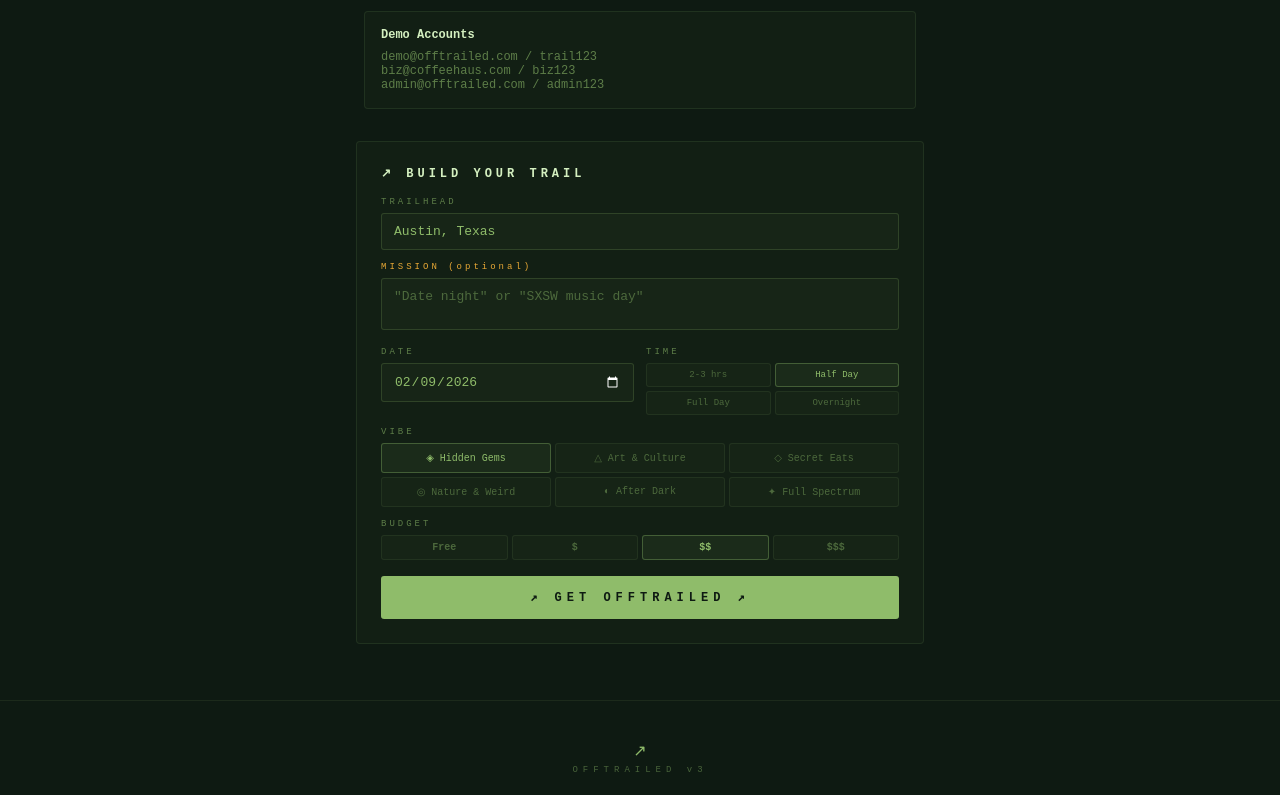
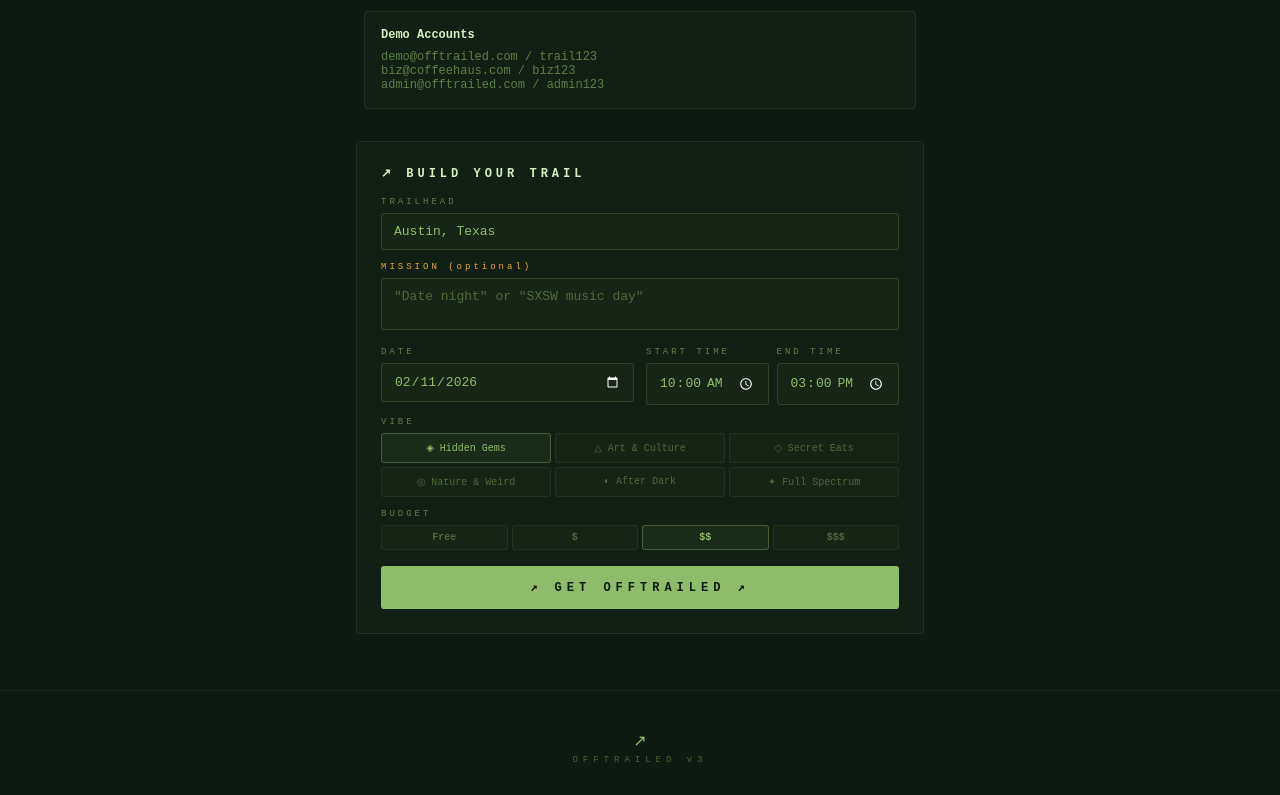
Before and after one commit to petranomics/offtrailed, a React (Vite) app: page / in a window 1280 px wide. Shown: the part 653-1448 px from the top of the page. Built offline with nearby package versions, Linux system fonts and the light colour scheme.

Commit message:
Replace duration dropdown with customizable start/end times and auto-set current date

```diff
--- a/src/App.jsx
+++ b/src/App.jsx
@@ -78,10 +78,14 @@
 
   // Builder
   var [loc, setLoc] = useState("Austin, Texas");
-  var [date, setDate] = useState("2026-02-09");
+  var today = new Date();
+  var todayStr = today.getFullYear() + "-" + String(today.getMonth() + 1).padStart(2, "0") + "-" + String(today.getDate()).padStart(2, "0");
+  var nowStr = String(today.getHours()).padStart(2, "0") + ":" + String(today.getMinutes()).padStart(2, "0");
+  var [date, setDate] = useState(todayStr);
+  var [startTime, setStartTime] = useState("10:00");
+  var [endTime, setEndTime] = useState("15:00");
   var [vibe, setVibe] = useState("hidden-gems");
   var [budget, setBudget] = useState("$$");
-  var [duration, setDuration] = useState("half");
   var [mission, setMission] = useState("");
   var [loading, setLoading] = useState(false);
   var [ldMsg, setLdMsg] = useState("");
@@ -142,7 +146,9 @@
     try {
       var activeBoosts = boosts.filter(function (b) { return b.on; });
       var boostHints = activeBoosts.length > 0 ? "\n\nAlgorithm Control (apply these biases):\n" + activeBoosts.map(function (b) { return (b.type === "highlight" ? "[+" + b.pct + "%] HIGHLIGHT" : "[-" + b.pct + "%] LOWLIGHT") + ": " + b.name; }).join("\n") : "";
-      var query = (mission ? "Focus on: " + mission + "\n" : "") + "Itinerary for " + loc + " on " + date + ", duration: " + duration + " day, vibe: " + vibe + ", budget: " + budget + ". " + (duration === "couple" ? "3-4" : duration === "half" ? "4-5" : duration === "full" ? "6-8" : "8-10") + " real stops." + boostHints + "\nJSON: {\"stops\":[{\"time\":\"10 AM\",\"name\":\"N\",\"category\":\"food\",\"description\":\"Desc\",\"insider_tip\":\"Tip\",\"est_cost\":\"$10\"}],\"trail_note\":\"Note\",\"total_est_cost\":\"$X\"}";
+      var durationHours = Math.abs((endTime.split(":")[0] - startTime.split(":")[0]) + (endTime.split(":")[1] - startTime.split(":")[1]) / 60);
+      var durationLabel = durationHours <= 3 ? "2-3 hours" : durationHours <= 6 ? "half day" : durationHours <= 10 ? "full day" : "overnight";
+      var query = (mission ? "Focus on: " + mission + "\n" : "") + "Itinerary for " + loc + " on " + date + " from " + startTime + " to " + endTime + " (" + durationLabel + "), vibe: " + vibe + ", budget: " + budget + ". Generate 6-10 real, verified stops.\nJSON: {\"stops\":[{\"time\":\"10:00 AM\",\"name\":\"N\",\"category\":\"food\",\"description\":\"Desc\",\"insider_tip\":\"Tip\",\"est_cost\":\"$10\"}],\"trail_note\":\"Note\",\"total_est_cost\":\"$X\"}" + boostHints;
       var res = await fetch("/api/agent", {
         method: "POST",
         headers: { "Content-Type": "application/json" },
@@ -282,12 +288,9 @@
             <div style={{ marginBottom: 12 }}><label style={{ ...lbl, color: ACC }}>MISSION (optional)</label><textarea value={mission} onChange={function (e) { setMission(e.target.value); }} rows={2} placeholder='"Date night" or "SXSW music day"' style={{ ...inp, resize: "none" }}></textarea></div>
             <div style={{ display: "grid", gridTemplateColumns: "1fr 1fr", gap: 12, marginBottom: 12 }}>
               <div><label style={lbl}>DATE</label><input type="date" value={date} onChange={function (e) { setDate(e.target.value); }} style={{ ...inp, colorScheme: "dark" }} /></div>
-              <div><label style={lbl}>TIME</label>
-                <div style={{ display: "grid", gridTemplateColumns: "1fr 1fr", gap: 4 }}>
-                  {[["couple", "2-3 hrs"], ["half", "Half Day"], ["full", "Full Day"], ["overnight", "Overnight"]].map(function (d) {
-                    return <button key={d[0]} onClick={function () { setDuration(d[0]); }} style={{ ...sel(duration === d[0]), textAlign: "center", fontSize: 9 }}>{d[1]}</button>;
-                  })}
-                </div>
+              <div style={{ display: "grid", gridTemplateColumns: "1fr 1fr", gap: 8 }}>
+                <div><label style={lbl}>START TIME</label><input type="time" value={startTime} onChange={function (e) { setStartTime(e.target.value); }} style={{ ...inp, colorScheme: "dark" }} /></div>
+                <div><label style={lbl}>END TIME</label><input type="time" value={endTime} onChange={function (e) { setEndTime(e.target.value); }} style={{ ...inp, colorScheme: "dark" }} /></div>
               </div>
             </div>
             <div style={{ marginBottom: 12 }}><label style={lbl}>VIBE</label>
@@ -325,7 +328,7 @@
               <div style={{ display: "flex", justifyContent: "space-between", alignItems: "center", marginBottom: 12, paddingBottom: 8, borderBottom: "1px solid " + INA }}>
                 <div>
                   <div style={{ fontSize: 11, color: HI, fontWeight: 700, letterSpacing: 4 }}>YOUR TRAIL</div>
-                  <div style={{ fontSize: 9, color: MUT }}>{loc} • {date} • {duration === "couple" ? "2-3 hrs" : duration === "half" ? "Half day" : duration === "full" ? "Full day" : "Overnight"} • {stops.length} stops</div>
+                  <div style={{ fontSize: 9, color: MUT }}>{loc} • {date} • {startTime}–{endTime} • {stops.length} stops</div>
                 </div>
                 <div style={{ display: "flex", gap: 4 }}>
                   {user && <button onClick={function () { setSaved(function (p) { return p.concat([{ id: "t" + Date.now(), title: loc + " Trail", date: date, stops: stops }]); }); }} style={btn(false, { padding: "4px 10px", fontSize: 9, color: ACC })}>★ SAVE</button>}
```
